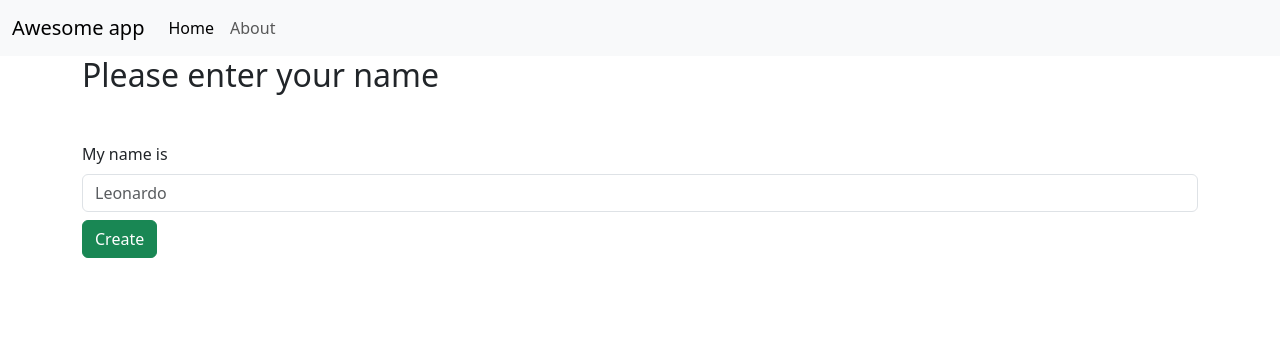
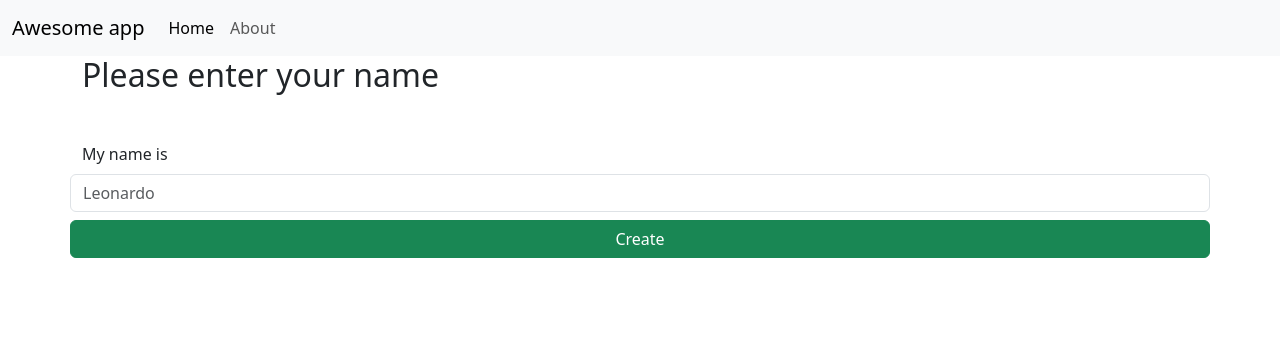
Before and after one commit to ZhannaKrauberger/OTUS_homework, a Flask app: page / in a window 1280 px wide. Shown: the top 356 px of the page. Run offline with Flask 3, Linux system fonts and the light colour scheme; some libraries are stand-ins or nearby versions.

Commit message:
change about_me container

```diff
--- a/homework_05/templates/index.html
+++ b/homework_05/templates/index.html
@@ -59,25 +59,10 @@
     {% block body %}
       <div class="container">
         <h2>Please enter your name</h2>
-          <form method="post" class="my-lg-5 row row-cols-1">
-            <div class="col">
-              <label
-                class="form-label"
-                for="field-name"
-                >My name is
-              </label>
-              <input
-                id="field-name"
-                name="my-name"
-                class="form-control"
-                type="text"
-                placeholder="Leonardo"
-                required="required"
-              >
-            </div>
-            <div class="col-auto">
-              <input class="my-2 my-md-2 btn btn-success" type="submit" value="Create">
-            </div>
+          <form method="post" class="my-lg-5 row row-cols-lg-0" action="/about_me/">
+            <label class="form-label" for="name" >My name is</label>
+            <input id="name" name="name" class="form-control" type="text" placeholder="Leonardo" required="required">
+            <button class="my-2 my-md-2 btn btn-success" type="submit">Create</button>
           </form>
       </div>
     {% endblock %}
```
